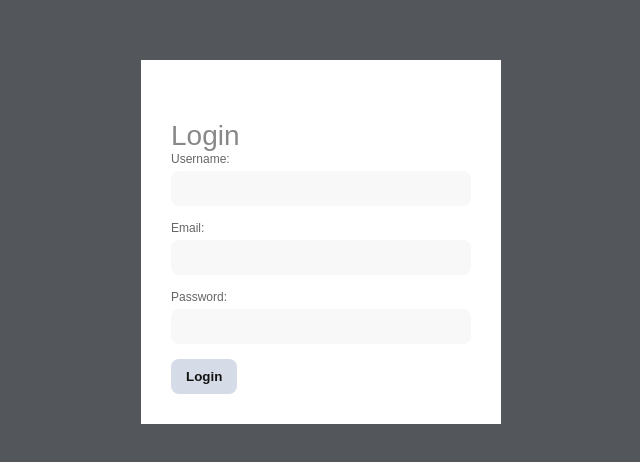
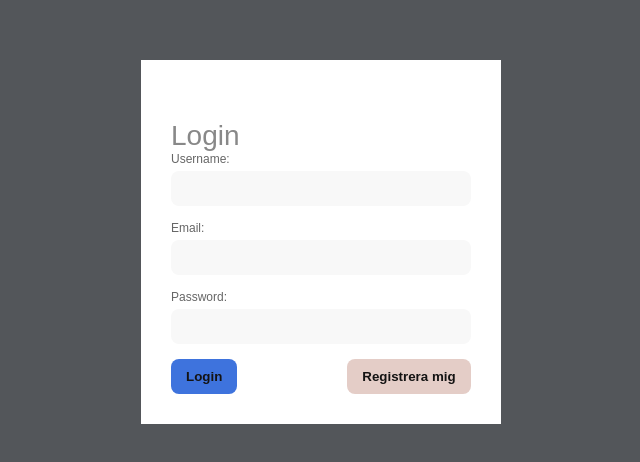
Before and after one commit to maksed4/frontclean, a React (Create React App) app: page / in a window 1280 px wide. Shown: the part 158-620 px from the top of the page, without its empty margins (319-959 px from the left). Built offline with nearby package versions, Linux system fonts and the light colour scheme.

Commit message:
git commit -m "IN-36 <det går att registrera sig nu och laggt till router>"

```diff
--- a/package.json
+++ b/package.json
@@ -10,6 +10,7 @@
     "react": "^18.2.0",
     "react-bootstrap": "^2.5.0",
     "react-dom": "^18.2.0",
+    "react-router-dom": "^6.4.2",
     "react-scripts": "5.0.1",
     "web-vitals": "^2.1.4"
   },
--- a/src/App.js
+++ b/src/App.js
@@ -1,13 +1,20 @@
-import Login from './Components/Login';
-
+import { BrowserRouter, Route, Routes } from 'react-router-dom';
+import LoginForm from './Components/LoginForm';
+import MinaSidor from './Components/MinaSidor';
+import Register from './Components/Register';
 
 
 
 function App() {
   return (
-    <div className="App">
-      <Login />
-    </div>
+
+    <BrowserRouter >
+      <Routes>
+        <Route path='/' element={<LoginForm />} />
+        <Route path='Registration' element={<Register />} />
+        <Route path="MinaSidor" element={<MinaSidor />} />
+      </Routes>
+    </BrowserRouter>
   );
 }
 
--- a/src/Components/Login.js
+++ /dev/null
@@ -1,56 +0,0 @@
-import { useState, button } from "react";
-import LoginForm from "./LoginFrom";
-
-
-
-const Login = () => {
-
-    const adminUser = {
-        email: "admin@admin.com",
-        password: "admin1234"
-    }
-
-    const [user, Setuser] = useState({ username: "", email: "" });
-    const [error, Seterror] = useState("")
-
-
-
-    const Log = details => {
-        console.log(details)
-
-        if (details.email == adminUser.email && details.password == adminUser.password) {
-            console.log("Logged in")
-            Setuser({
-                name: details.username,
-                email: details.email
-            });
-        } else {
-            console.log("do not match")
-            Seterror("do not match")
-        }
-    }
-
-    const Logout = () => {
-        Setuser({ username: "", email: "" })
-    }
-
-    return (
-        <div className="App">
-
-            {(user.email != "") ?
-                (
-                    <div className="Welcome">
-                        <h2>Welcome, <span>{user.name}</span></h2>
-                        <button onClick={Logout}>Logout</button>
-                    </div>
-                ) :
-                (
-                    <LoginForm Log={Log} error={error} />
-                )}
-        </div>
-    )
-
-}
-
-
-export default Login;
--- /dev/null
+++ b/src/Components/LoginForm.js
@@ -0,0 +1,86 @@
+import { useState } from "react";
+import { Link, useNavigate } from "react-router-dom";
+import Register from "./Register";
+const LoginForm = ({ Log, error }) => {
+
+
+
+    const [email, Setemail] = useState("");
+    const [password, SetPassword] = useState("");
+    const [username, SetUsername] = useState("");
+
+
+    let navigate = useNavigate();
+
+
+    const submitHandler = e => {
+        e.preventDefault();
+    }
+
+
+    const handleLogin = async (event) => {
+        event.preventDefault();
+
+        let response = await fetch(`${process.env.REACT_APP_BASE_URL}/api/auth/login`, {
+
+            method: 'POST',
+            body: JSON.stringify({
+
+                username: username,
+                password: password,
+            }),
+            headers: {
+                'Content-Type': 'application/json'
+            }
+        }).then(
+            navigate("MinaSidor")
+        )
+
+        let token = await response.text();
+
+        localStorage.setItem("token", token);
+        console.log(token);
+    }
+
+
+
+    return (
+        <div className="App">
+            <form onSubmit={submitHandler}>
+                <div className="form-inner">
+                    <h2> Login </h2>
+                    <div className="form-group">
+                        <label htmlFor="username">Username:</label>
+                        <input
+                            type="text"
+                            name="Username"
+                            id="Username"
+                            onChange={(e => SetUsername(e.target.value))} value={username}></input>
+                    </div>
+
+                    <div className="form-group">
+                        <label htmlFor="email">Email:</label>
+                        <input
+                            type="text"
+                            name="email"
+                            id="email"
+                            onChange={(e => Setemail(e.target.value))} value={email}></input>
+                    </div>
+
+                    <div className="form-group">
+                        <label htmlFor="password">Password:</label>
+                        <input
+                            type="password"
+                            name="Password"
+                            id="Password"
+                            onChange={(e => SetPassword(e.target.value))} value={password} ></input>
+                    </div>
+                    <input onClick={handleLogin} type="submit" value="Login" />
+                    <button onClick={() => { navigate("/Registration") }} className="btn"> Registrera mig</button>
+                </div>
+
+            </form>
+        </div>
+    )
+}
+export default LoginForm;
--- a/src/Components/LoginFrom.js
+++ /dev/null
@@ -1,80 +0,0 @@
-import { useState } from "react";
-
-const LoginForm = ({ Log, error }) => {
-
-
-    const [email, Setemail] = useState("");
-    const [password, SetPassword] = useState("");
-    const [username, SetUsername] = useState("");
-
-
-
-
-
-    const submitHandler = e => {
-        e.preventDefault();
-
-        Log(details);
-    }
-
-
-    const handleLogin = async (event) => {
-        event.preventDefault();
-
-        let response = await fetch(`http://localhost:8080/api/auth/login`, {
-
-            method: 'POST',
-            body: JSON.stringify({
-
-                username: username,
-                password: password,
-            }),
-            headers: {
-                'Content-Type': 'application/json'
-            }
-        })
-
-        let token = await response.text();
-        localStorage.setItem("token", token);
-        console.log(token);
-    }
-
-
-
-    return (
-        <form onSubmit={submitHandler}>
-            <div className="form-inner">
-                <h2> Login </h2>
-                <div className="form-group">
-                    <label htmlFor="username">Username:</label>
-                    <input
-                        type="text"
-                        name="Username"
-                        id="Username"
-                        onChange={(e => SetUsername(e.target.value))} value={username}></input>
-                </div>
-
-                <div className="form-group">
-                    <label htmlFor="email">Email:</label>
-                    <input
-                        type="text"
-                        name="email"
-                        id="email"
-                        onChange={(e => Setemail(e.target.value))} value={email}></input>
-                </div>
-
-                <div className="form-group">
-                    <label htmlFor="password">Password:</label>
-                    <input
-                        type="text"
-                        name="Password"
-                        id="Password"
-                        onChange={(e => SetPassword(e.target.value))} value={password} ></input>
-                </div>
-                <input onClick={handleLogin} type="submit" value="Login" />
-            </div>
-
-        </form>
-    )
-}
-export default LoginForm;
--- /dev/null
+++ b/src/Components/MinaSidor.js
@@ -0,0 +1,27 @@
+import { useState } from "react"
+import { useNavigate } from "react-router-dom";
+import LoginForm from "./LoginForm";
+
+const MinaSidor = () => {
+
+    let navigate = useNavigate();
+
+
+    const [loggedInUser, SetLoggedInUser] = useState(null);
+
+
+    return (
+        <div>
+
+            <div>
+                <h1>Asalam alekym</h1>
+            </div>
+
+
+        </div>
+    )
+
+}
+
+
+export default MinaSidor;
--- /dev/null
+++ b/src/Components/Register.js
@@ -0,0 +1,87 @@
+import { useState } from "react";
+import { useNavigate } from "react-router-dom";
+
+const Register = () => {
+
+
+    let navigate = useNavigate();
+
+
+    const submitHandler = e => {
+        e.preventDefault();
+    }
+
+    const [email, Setemail] = useState("");
+    const [password, SetPassword] = useState("");
+    const [username, SetUsername] = useState("");
+
+    const handleRegistration = async () => {
+
+        let response = await fetch(`${process.env.REACT_APP_BASE_URL}/api/auth/signup`, {
+
+            method: 'POST',
+            body: JSON.stringify({
+
+                username: username,
+                password: password,
+                email: email
+            }),
+            headers: {
+                'Content-Type': 'application/json'
+            }
+
+        }).then(
+            navigate("/MinaSidor")
+        )
+
+        console.log(response)
+
+
+    }
+    return (
+
+        <div>
+            <div className="App">
+                <form onSubmit={submitHandler}>
+                    <div className="form-inner">
+                        <h2> Registration </h2>
+                        <div className="form-group">
+                            <label htmlFor="username">Username:</label>
+                            <input
+                                type="text"
+                                name="Username"
+                                id="Username"
+                                onChange={(e => SetUsername(e.target.value))} value={username}></input>
+                        </div>
+
+                        <div className="form-group">
+                            <label htmlFor="email">Email:</label>
+                            <input
+                                type="text"
+                                name="email"
+                                id="email"
+                                onChange={(e => Setemail(e.target.value))} value={email}></input>
+                        </div>
+
+                        <div className="form-group">
+                            <label htmlFor="password">Password:</label>
+                            <input
+                                type="password"
+                                name="Password"
+                                id="Password"
+                                onChange={(e => SetPassword(e.target.value))} value={password} ></input>
+                        </div>
+                        <input type="submit" value="Registrera mig" onClick={() => {
+                            //navigate("/MinaSidor")
+                            handleRegistration()
+                        }} />
+
+                    </div>
+
+                </form>
+            </div>
+        </div>
+    )
+};
+
+export default Register;
--- a/src/index.css
+++ b/src/index.css
@@ -91,9 +91,23 @@ form .form-inner input[type="submit"]{
   border-radius: 8px;
   background-position: 0%;
   background-size: 200%;
-  background-color: #d5dbe7;
+  background-color: #3e73dd;
   transition: 0.4s;
   color: rgb(20, 19, 19);
   font-weight: 700;
   cursor: pointer;
 }
+
+.btn{
+  margin-left: 110px;
+  display: inline-block;
+  padding: 10px 15px;
+  border-radius: 8px;
+  background-position: 0%;
+  background-size: 200%;
+  background-color: #e4cdc7;
+  transition: 0.4s;
+  color: rgb(20, 19, 19);
+  font-weight: 700;
+  cursor: pointer;
+}
```
Also changed, not shown: 1 other file (tests, documents, lock files or other folders).
